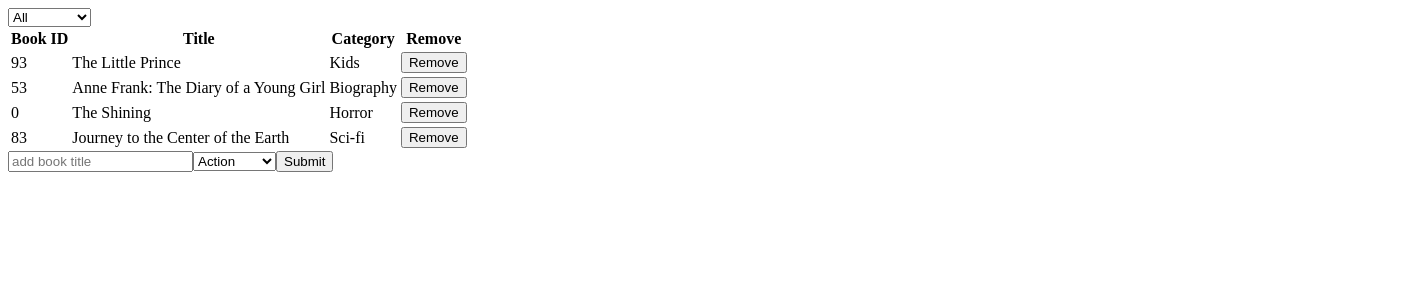
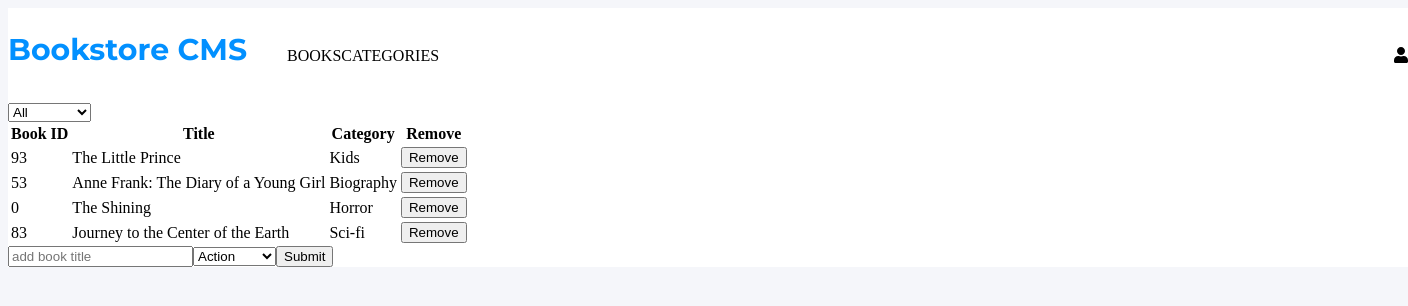
Before and after one commit to nriqu322/bookstore, a React (Create React App) app: page / in a window 1280 px wide. Shown: the top 306 px of the page, 1408 px wide, since content can reach past the window. Built offline with nearby package versions, Linux system fonts and the light colour scheme.

Commit message:
add fontawesome and header titles

```diff
--- a/package.json
+++ b/package.json
@@ -3,12 +3,15 @@
   "version": "0.1.0",
   "private": true,
   "dependencies": {
+    "@fortawesome/fontawesome-svg-core": "^1.2.30",
+    "@fortawesome/free-solid-svg-icons": "^5.14.0",
     "@testing-library/jest-dom": "^4.2.4",
     "@testing-library/react": "^9.3.2",
     "@testing-library/user-event": "^7.1.2",
     "prop-types": "^15.7.2",
     "react": "^16.13.1",
     "react-dom": "^16.13.1",
+    "react-fontawesome": "^1.7.1",
     "react-redux": "^7.2.1",
     "react-scripts": "3.4.3",
     "redux": "^4.0.5"
--- a/src/components/App.js
+++ b/src/components/App.js
@@ -1,10 +1,24 @@
 import React from 'react';
+import { faUser } from '@fortawesome/free-solid-svg-icons';
+import { FontAwesomeIcon } from '@fortawesome/react-fontawesome';
 import BookList from '../containers/BooksList';
 import BookForm from '../containers/BooksForm';
 
 function App() {
   return (
     <div className="App">
+      <header>
+        <div className="left-header">
+          <div className="bookstore-title">Bookstore CMS</div>
+          <ul>
+            <li>BOOKS</li>
+            <li>CATEGORIES</li>
+          </ul>
+        </div>
+        <div>
+          <FontAwesomeIcon icon={faUser} />
+        </div>
+      </header>
       <BookList />
       <BookForm />
     </div>
--- a/src/index.css
+++ b/src/index.css
@@ -1,3 +1,38 @@
+@import url('https://fonts.googleapis.com/css2?family=Montserrat:wght@400;700&display=swap');
+
 * {
   box-sizing: border-box;
 }
+
+body {
+  background-color: #f5f6fA;
+}
+
+.App {
+  width: 1400px;
+  background-color: #fff;
+  margin: auto;
+}
+
+header {
+  height: 95px;
+  display: flex;
+  align-items: center;
+  justify-content: space-between;
+}
+
+.left-header {
+  display: flex;
+}
+
+.bookstore-title {
+  font-size: 30px;
+  font-weight: bold;
+  font-family: 'Montserrat', sans-serif;
+  color: #0290ff;
+}
+
+ul {
+  display: flex;
+  list-style: none;
+}
```
Also changed, not shown: 1 other file (tests, documents, lock files or other folders).
